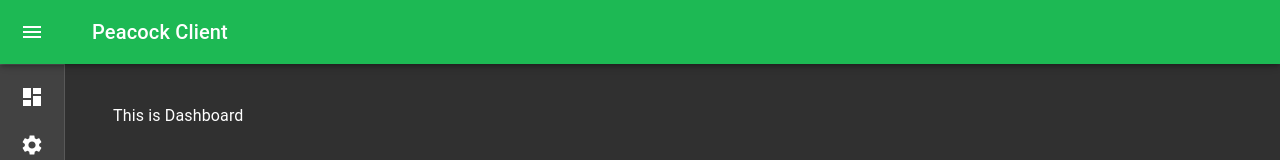
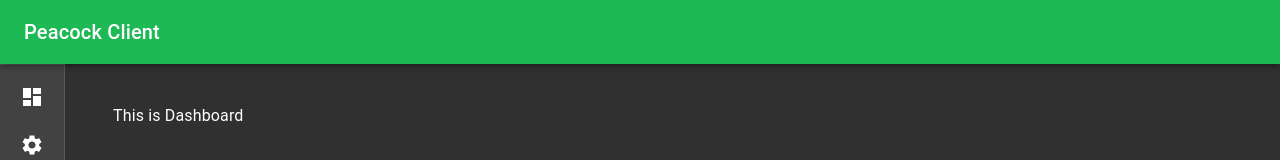
Before and after one commit to dvdprr6/peacock, a React (Create React App) app in the folder peacock-client/: page /dashboard in a window 1280 px wide. Shown: the top 160 px of the page. Built offline with nearby package versions, Linux system fonts and the light colour scheme.

Commit message:
disable expanding menu

```diff
--- a/peacock-client/src/renderer/components/commons/Navigation.tsx
+++ b/peacock-client/src/renderer/components/commons/Navigation.tsx
@@ -9,7 +9,6 @@ import CssBaseline from '@mui/material/CssBaseline'
 import Typography from '@mui/material/Typography'
 import Divider from '@mui/material/Divider'
 import IconButton from '@mui/material/IconButton'
-import MenuIcon from '@mui/icons-material/Menu'
 import Dashboard from '@mui/icons-material/Dashboard'
 import Settings from '@mui/icons-material/Settings'
 import ChevronLeftIcon from '@mui/icons-material/ChevronLeft'
@@ -110,18 +109,18 @@ const Navigation: FC<{ component: ReactNode }> = (props) => {
       <CssBaseline />
       <AppBar position="fixed" open={open}>
         <Toolbar>
-          <IconButton
-            color="inherit"
-            aria-label="open drawer"
-            onClick={handleDrawerOpen}
-            edge="start"
-            sx={{
-              marginRight: 5,
-              ...(open && { display: 'none' }),
-            }}
-          >
-            <MenuIcon />
-          </IconButton>
+          {/*<IconButton*/}
+          {/*  color="inherit"*/}
+          {/*  aria-label="open drawer"*/}
+          {/*  onClick={handleDrawerOpen}*/}
+          {/*  edge="start"*/}
+          {/*  sx={{*/}
+          {/*    marginRight: 5,*/}
+          {/*    ...(open && { display: 'none' }),*/}
+          {/*  }}*/}
+          {/*>*/}
+          {/*  <MenuIcon />*/}
+          {/*</IconButton>*/}
           <Typography variant="h6" noWrap component="div">
             Peacock Client
           </Typography>
```
